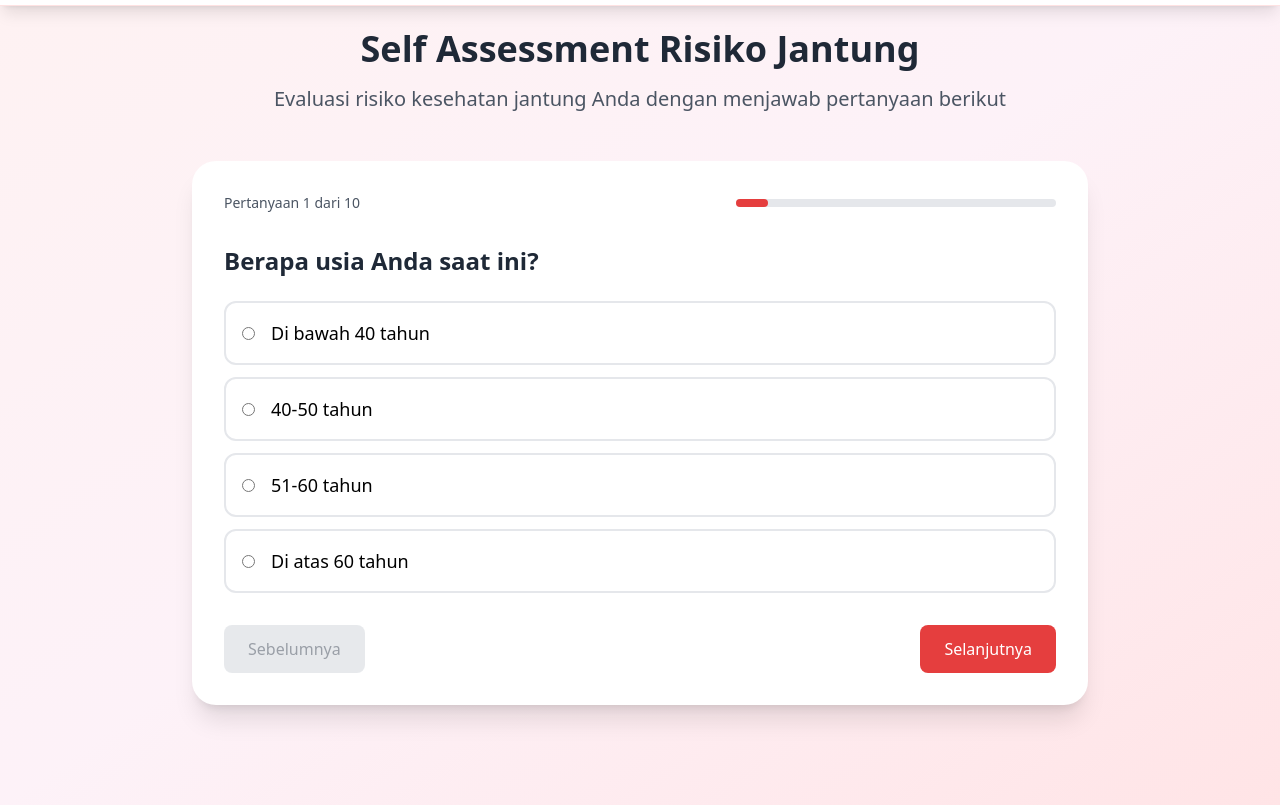
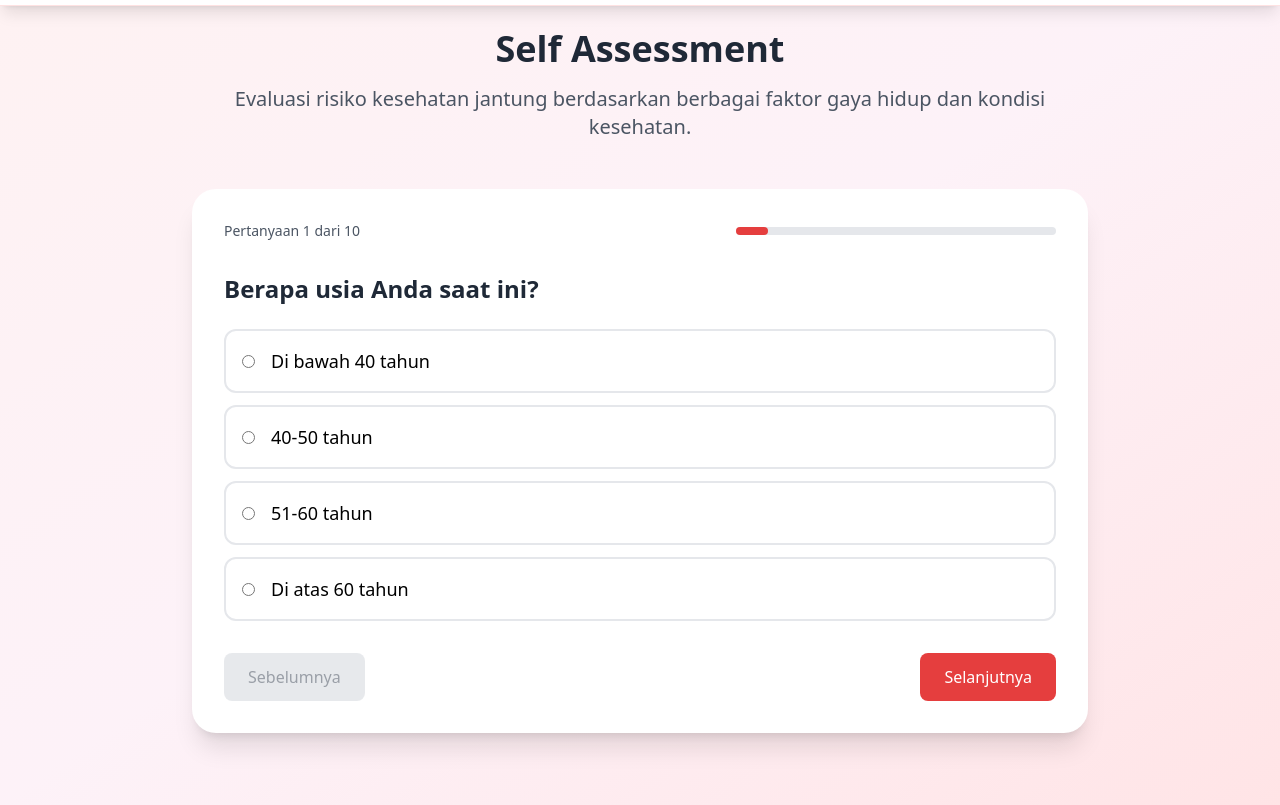
Before and after one commit to fakhryhizballah/sipitung, a plain HTML site: page index.html in a window 1280 px wide. Both pictures are taken after a click on the button "Self Assessment". Shown: the part 59-864 px from the top of the page. Drawn offline with nearby package versions, Linux system fonts and the light colour scheme.

Commit message:
sef assemnt

```diff
--- a/index.html
+++ b/index.html
@@ -322,8 +322,8 @@
         <section id="assessment" class="section-content hidden min-h-screen p-6">
             <div class="max-w-4xl mx-auto">
                 <div class="text-center mb-12">
-                    <h1 class="text-4xl font-bold text-gray-800 mb-4">Self Assessment Risiko Jantung</h1>
-                    <p class="text-xl text-gray-600">Evaluasi risiko kesehatan jantung Anda dengan menjawab pertanyaan berikut</p>
+                    <h1 class="text-4xl font-bold text-gray-800 mb-4">Self Assessment</h1>
+                    <p class="text-xl text-gray-600">Evaluasi risiko kesehatan jantung berdasarkan berbagai faktor gaya hidup dan kondisi kesehatan.</p>
                 </div>
 
                 <!-- Assessment Form -->
```
